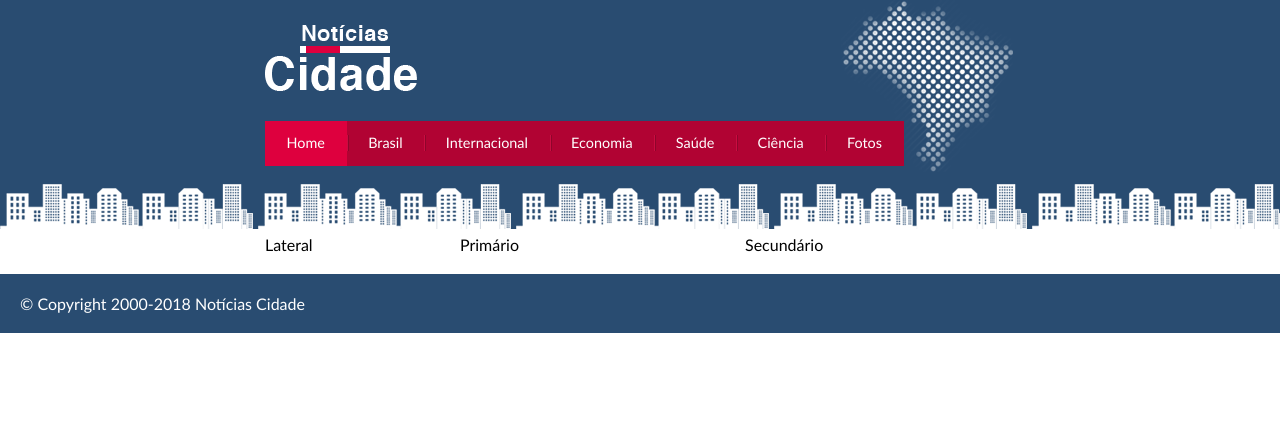
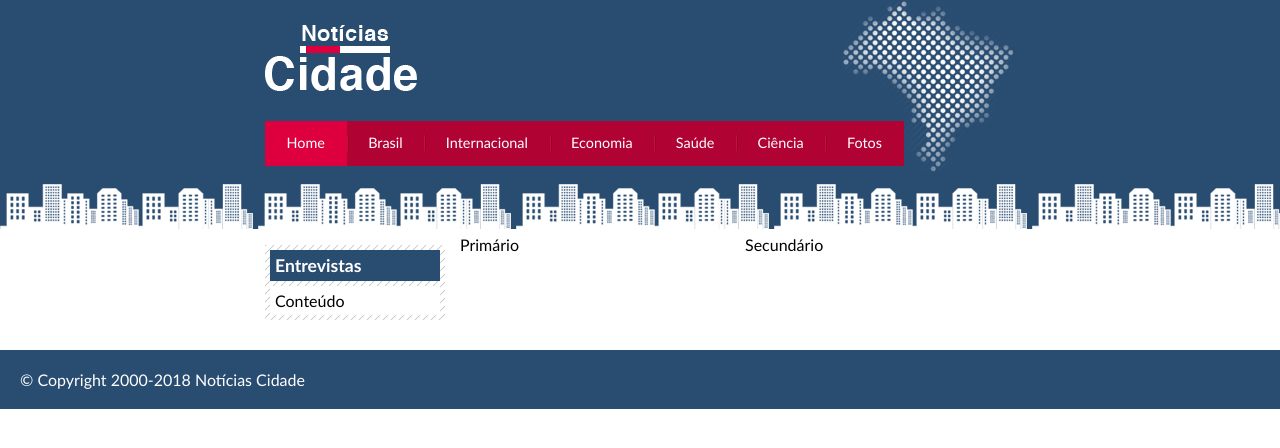
Before and after one commit to monicaquintal/NoticiasCidade, a plain HTML site: page index.html in a window 1280 px wide. Drawn offline with Linux system fonts and the light colour scheme.

Commit message:
aula 04 caixa

```diff
--- a/css/style.css
+++ b/css/style.css
@@ -111,6 +111,27 @@ body.fotos #navegacao a#fotos {
   margin: 0 0 20px 15px;
 }
 
+/* Caixa */
+
+.caixa {
+  margin: 10px 0;
+  padding: 5px;
+  background: #f3f3f3 url(../imagens/fundo-caixa.png);
+}
+
+h2 {
+  font-size: 1.1em;
+  background: #294c71;
+  color: #fff;
+  padding: 5px;
+}
+
+.caixa-conteudo {
+  background: #fff;
+  padding: 5px;
+  margin-top: 5px;;
+}
+
 /* Rodapé */
 
 #container-rodape {
--- a/index.html
+++ b/index.html
@@ -22,25 +22,45 @@
           <li><a id="ciencia" href="ciencia.html">Ciência</a></li>
           <li><a id="fotos" href="fotos.html">Fotos</a></li>
         </ul>
-      </div> <!-- Fim topo -->
+      </div> <!-- Fim /topo -->
 
       <!-- Início conteúdo -->
       <div id="conteudo">
 
-        <div id="primario">Primário</div> <!-- Exibido primeiramente por questão de acessibilidade -->
-        <div id="secundario">Secundário</div>
-        <div id="lateral">Lateral</div>
+        <!-- Início primário -->
+        <!-- Exibido primeiramente por questão de acessibilidade -->
+        <div id="primario">Primário
 
-      </div> <!-- Fim conteúdo -->
+        </div> <!-- Fim /primário -->
 
-    </div> <!-- Fim container -->
+        <!-- Início secundário -->
+        <div id="secundario">Secundário
+
+        </div><!-- Fim /primário -->
+
+        <!-- Início lateral -->
+        <div id="lateral">
+
+          <div class="caixa">
+            <h2>Entrevistas</h2>
+            <div class="caixa-conteudo">
+              Conteúdo
+            </div>
+
+          </div>
+
+        </div> <!-- Fim /lateral -->
+
+      </div> <!-- Fim /conteúdo -->
+
+    </div> <!-- Fim /container -->
 
     <!-- Início rodapé -->
     <div id="container-rodape" style="clear: both">
       <div id="rodape">
         &copy; Copyright 2000-2018 Notícias Cidade
       </div>
-    </div> <!-- Fim rodapé -->
+    </div> <!-- Fim /rodapé -->
 
   </body>
 </html>
```
